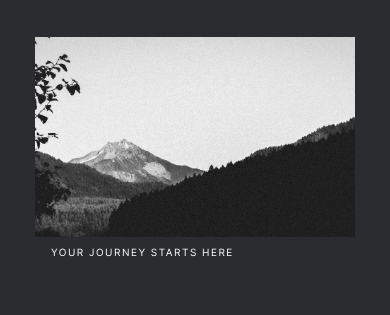
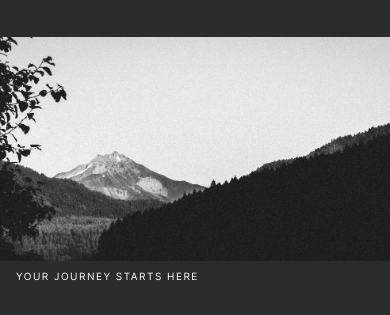
Before and after one commit to geneggy/web_project_3, a plain HTML site: page index.html in a window 390 px wide. Shown: the part 253-568 px from the top of the page. Drawn offline with Linux system fonts and the light colour scheme.

Commit message:
inceased max width for 425px page media query

```diff
--- a/blocks/page/__content/page__content.css
+++ b/blocks/page/__content/page__content.css
@@ -17,6 +17,6 @@
 
 @media screen and (max-width: 425px) {
   .page__content {
-    max-width: 320px;
+    max-width: 425px;
   }
 }
```
Also changed, not shown: blocks/section/_narrow/section_narrow.css (+0 -12 lines).
